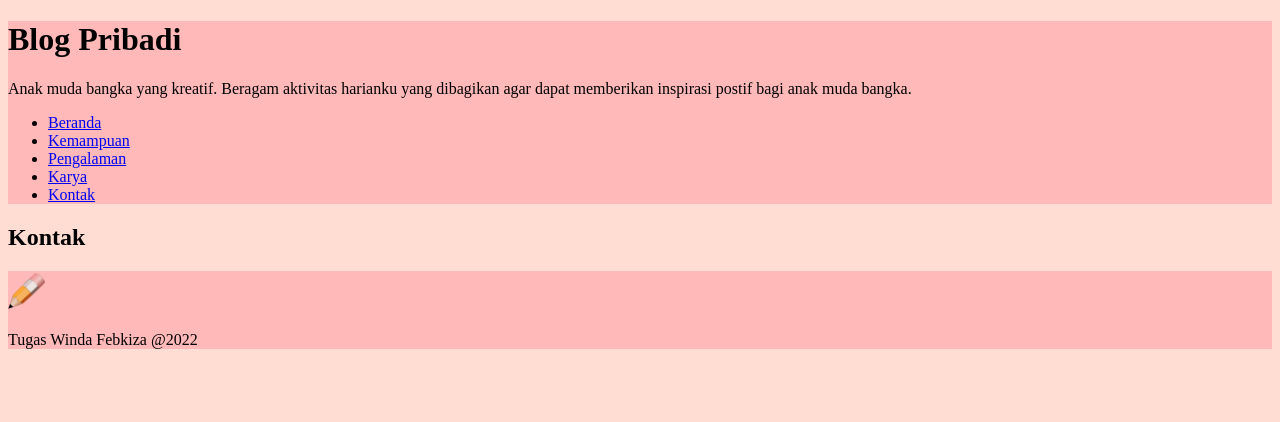
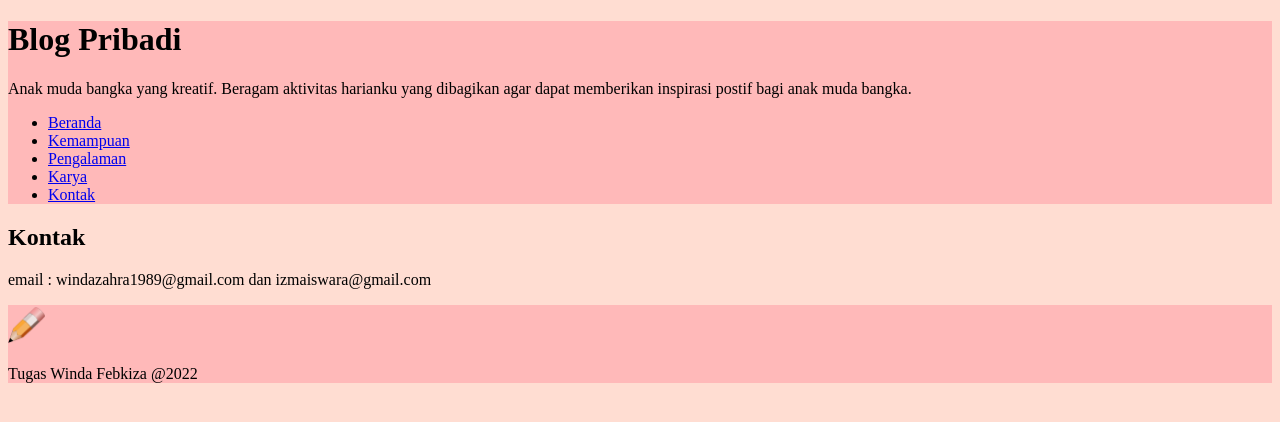
Before and after one commit to roar-belba/html_first, a plain HTML site: page kontak.html in a window 1280 px wide. Drawn offline with Linux system fonts and the light colour scheme.

Commit message:
Updateemail

```diff
--- a/kontak.html
+++ b/kontak.html
@@ -37,7 +37,7 @@
     </header>
     <main>
         <h2>Kontak</h2>
-
+        <p>email : windazahra1989@gmail.com dan izmaiswara@gmail.com</p>
     </main>
     <footer>
         <img src="assets/pensil2.png" alt="LogoPena" height="40px">
```
